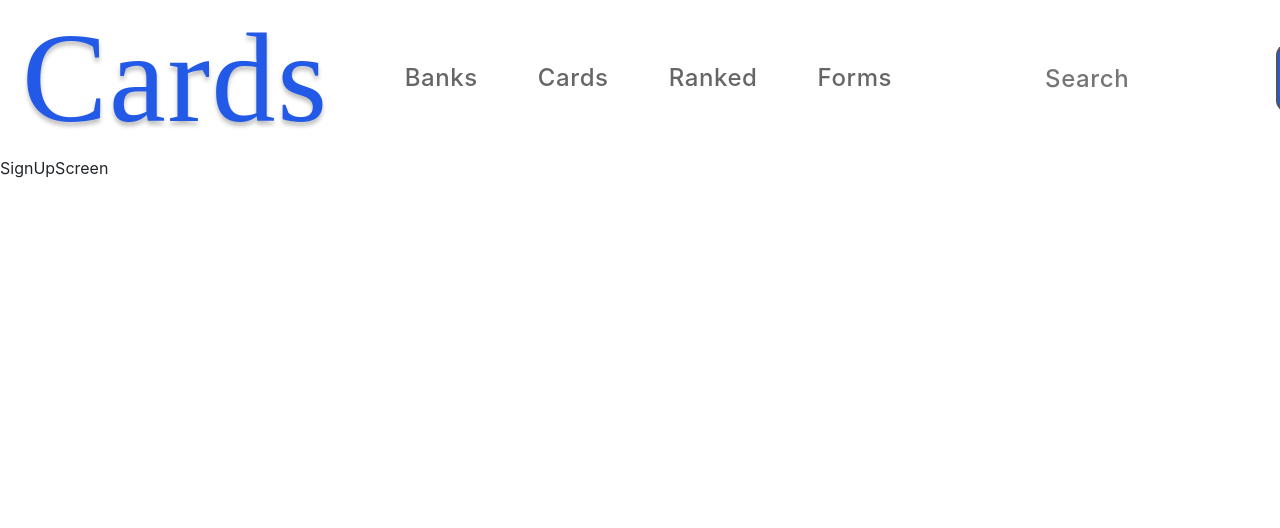
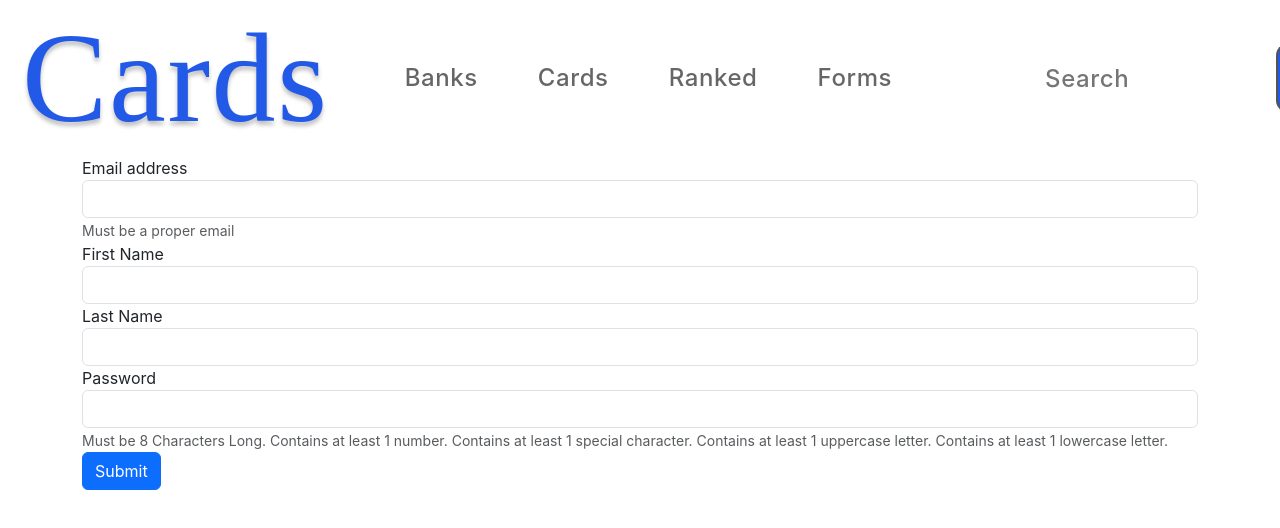
Before and after one commit to AbhinavPrasanna/StockPortfolio, a React (Create React App) app: page /signup in a window 1280 px wide. Shown: the top 528 px of the page. Built offline with nearby package versions, Linux system fonts and the light colour scheme.

Commit message:
Added First Changes to Sign Up and Login Screen

```diff
--- a/src/Components/LoginScreen.js
+++ b/src/Components/LoginScreen.js
@@ -1,8 +1,35 @@
-import React from 'react'
+import React, {useState} from 'react'
+
+import {validEmail} from '../Utils/Regex';
 
 function LoginScreen() {
+  const [email,setEmail] = useState("");
+  const [password,setPassword] = useState("");
+
+  const handleEmailChange = (e) => {
+    if(validEmail.test(e.target.value)) {
+        setEmail(e.target.value);
+    }
+  }
+
+  const handlePasswordChange = (e) => {
+    setPassword(e.target.value);
+  }
+
   return (
-    <div>LoginScreen</div>
+    <div class="container-md">
+      <div class="form-group">
+      <label for="exampleInputEmail1">Email address</label>
+      <input type="email" class="form-control" id="exampleInputEmail1" aria-describedby="emailHelp" onChange={handleEmailChange}/>
+      <small id="emailHelp" class="form-text text-muted">Must be a proper email</small>
+     </div>
+     <div class="form-group">
+      <label for="exampleInputPassword1">Password</label>
+      <input type="password" class="form-control" id="exampleInputPassword1" onChange={handlePasswordChange}/>
+      <small id="passwordHelp" class="form-text text-muted">Must be 8 Characters Long. Contains at least 1 number. Contains at least 1 special character. Contains at least 1 uppercase letter. Contains at least 1 lowercase letter.</small>
+     </div>
+     <button type="submit" class="btn btn-primary">Submit</button>
+    </div>
   )
 }
 
--- a/src/Components/SignUpScreen.js
+++ b/src/Components/SignUpScreen.js
@@ -1,11 +1,55 @@
-import React from 'react'
+import React, {useState} from 'react'
 import {useNavigate} from 'react-router-dom'
 
-import {validEmail, validFirstName, validLastName, validPassword} from '../Utils/Regex';
+import {validEmail, validFirstName, validLastName} from '../Utils/Regex';
 
 function SignUpScreen() {
+  const [email,setEmail] = useState("");
+  const [firstName,setFirstName] = useState("");
+  const [lastName,setLastName] = useState("");
+  const [password,setPassword] = useState("");
+  const handleEmailChange = (e) => {
+    if(validEmail.test(e.target.value)) {
+        setEmail(e.target.value);
+    }
+  }
+  const handleFirstNameChange = (e) => {
+    if(validFirstName.test(e.target.value)) {
+      setFirstName(e.target.value);
+    }
+  }
+  const handleLastNameChange = (e) => {
+    if(validLastName.test(e.target.value)) {
+      setLastName(e.target.value);
+    }
+  }
+
+  const handlePasswordChange = (e) => {
+    setPassword(e.target.value);
+  }
+
   return (
-    <div>SignUpScreen</div>
+    <div class="container-lg">
+     <div class="form-group">
+      <label for="exampleInputEmail1">Email address</label>
+      <input type="email" class="form-control" id="exampleInputEmail1" aria-describedby="emailHelp" onChange={handleEmailChange}/>
+      <small id="emailHelp" class="form-text text-muted">Must be a proper email</small>
+     </div>
+     <div class="form-group">
+      <label for="exampleInputFirstName1">First Name</label>
+      <input type="text" class="form-control" id="exampleInputFirstName1" onChange={handleFirstNameChange}/>
+     </div>
+     <div class="form-group">
+      <label for="exampleInputLastName1">Last Name</label>
+      <input type="text" class="form-control" id="exampleInputLastName1" onChange={handleLastNameChange}/>
+     </div>
+     <div class="form-group">
+      <label for="exampleInputPassword1">Password</label>
+      <input type="password" class="form-control" id="exampleInputPassword1" onChange={handlePasswordChange}/>
+      <small id="passwordHelp" class="form-text text-muted">Must be 8 Characters Long. Contains at least 1 number. Contains at least 1 special character. Contains at least 1 uppercase letter. Contains at least 1 lowercase letter.</small>
+     </div>
+     <button type="submit" class="btn btn-primary">Submit</button>
+    </div>
   )
 }
 
```
